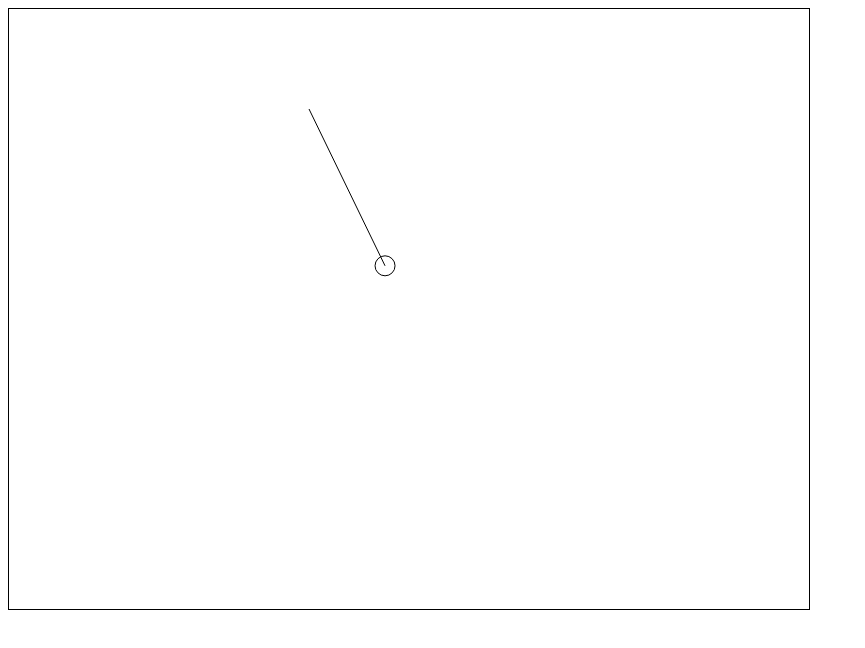
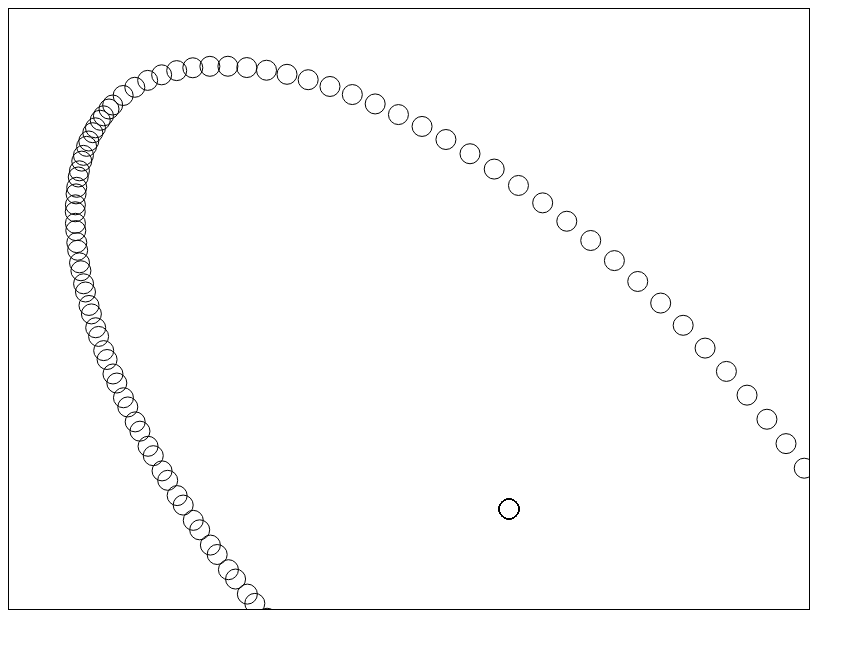
Before and after one commit to whoeverest/phy.js, a plain HTML site: page index.html in a window 1280 px wide. Shown: the whole page, without its empty margins (0-865 px from the left). Drawn offline with nearby package versions, Linux system fonts and the light colour scheme.

Commit message:
Index now contains the gravity example

```diff
--- a/index.html
+++ b/index.html
@@ -92,7 +92,7 @@
         }
 
         Vector.prototype.mag = function() {
-            return Math.sqrt( Math.pow(this.x, 2) + Math.pow(this.y, 2) );
+            return Math.sqrt(Math.pow(this.x, 2) + Math.pow(this.y, 2));
         }
 
         Vector.prototype.unit = function() {
@@ -104,6 +104,10 @@
             var newX = (this.x * Math.cos(angle)) - (this.y * Math.sin(angle));
             var newY = (this.x * Math.sin(angle)) + (this.y * Math.cos(angle));
             return new Vector(newX, newY)
+        }
+
+        Vector.prototype.dist = function(vector) {
+            return Math.sqrt(Math.pow(this.x - vector.x, 2) + Math.pow(this.y - vector.y, 2));
         }
 
         var V = Vector;
@@ -122,7 +126,7 @@
     <script type="text/javascript">
         var eventLoop = function(f, dt, frame, fps, time, lastTime) {
             // Set defaults
-            fps = fps || 60;
+            fps = fps || 30;
             frame = frame || 0;
             time = time || new Date().getTime();
             lastTime = lastTime || time;
@@ -138,35 +142,34 @@
 
     <script type="text/javascript">
         $(function() {
-            // Init the canvas
+            // Init
             var c = document.getElementById('c');
             var ctx = c.getContext('2d');
 
             // Objects
-            var nail = new V(300, 100);
-            var ball = new Circle(ctx, new V(400, 300));
-            var rope = new Line(ctx, nail, ball.pos());
+            var planet = new Circle(ctx, new V(100, 100));
+            var sun = new Circle(ctx, new V(500, 500));
+
+            // Masses and distances
+            var Mp = 10;
+            var Ms = 100;
+            var d = planet.pos().dist(sun.pos());
 
             // Forces
-            var g = new V(0, 0.945);
-            var t = nail.add(ball.pos()).unit();
-
-            // Magnitude
-            var v = new V(0, 0);
+            var Vp = new V(-10, 10);
 
             // Main function
             var run = function(dt, frame, time) {
-                clearCanvas(c, ctx);
+                // clearCanvas(c, ctx);
 
-                ball.draw();
-                rope.to(ball.pos()).draw();
+                planet.draw();
+                sun.draw();
 
-                v = v.add(g).add(t);
-                ball.move(v);
+                var direction = planet.pos().sub(sun.pos()).mul(-1);
+                var gravity = direction.mul(Mp * Ms / Math.pow(d, 2));
 
-                t = ball.pos().sub(nail).unit().mul(-1);
-                // v = v.add(g).add(t);
-                // console.log(v);
+                Vp = Vp.add(gravity);
+                planet.move(Vp);
             }
 
             eventLoop(run);
```
